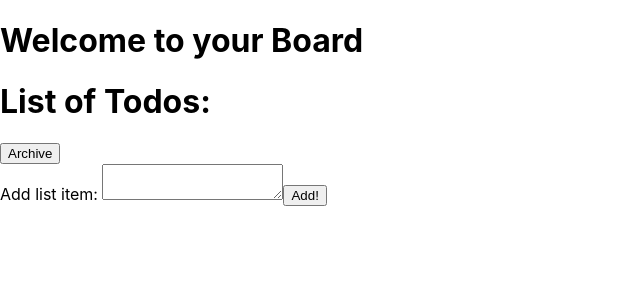
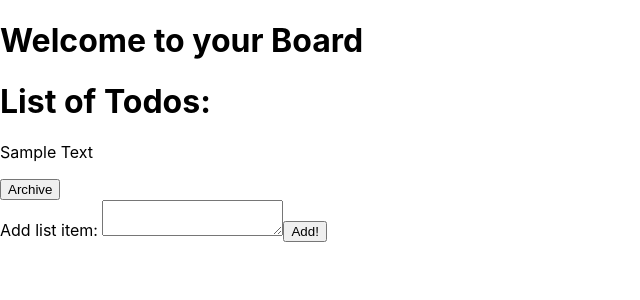
Before and after one commit to margueriteblair/Mock-Trello-Board, a React (Create React App) app: page / in a window 1280 px wide. Shown: the top 300 px of the page, without its empty margins (0-640 px from the left). Built offline with nearby package versions, Linux system fonts and the light colour scheme.

Commit message:
got the actual item to appear

```diff
--- a/src/Components/ListItem.js
+++ b/src/Components/ListItem.js
@@ -9,6 +9,7 @@ export default function ListItem(props) {
         const newList = [...list];
         list[props.id].checked = !list[props.id].checked;
         setList(newList)
+        console.log(newList[0].data)
     }
 
     const removeItem = () => {
@@ -21,7 +22,7 @@ export default function ListItem(props) {
     return (
         <div>
             <div style={props.checked ? {backgroundColor: '#88f'} : {}}>
-                <p onClick={checkItem}>{props.data}</p>
+                <p onClick={checkItem}>{list[0].data}</p>
                 <button onClick={removeItem}>Archive</button>
 
             </div>
```
